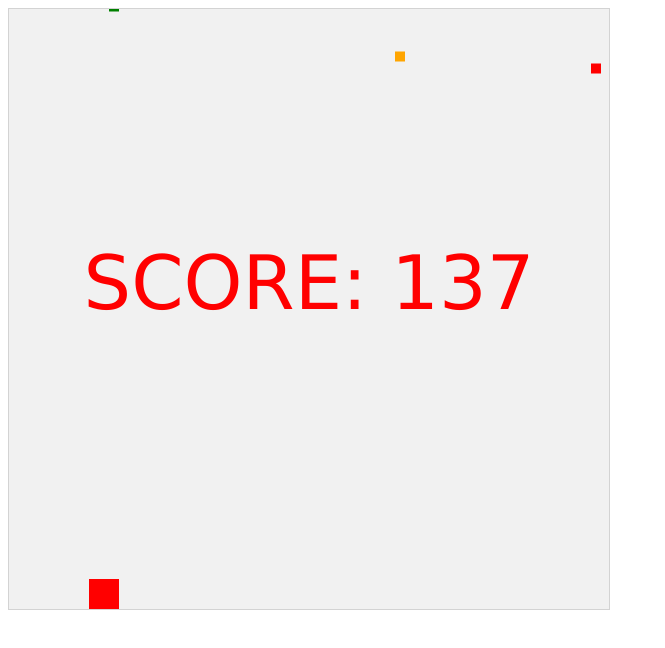
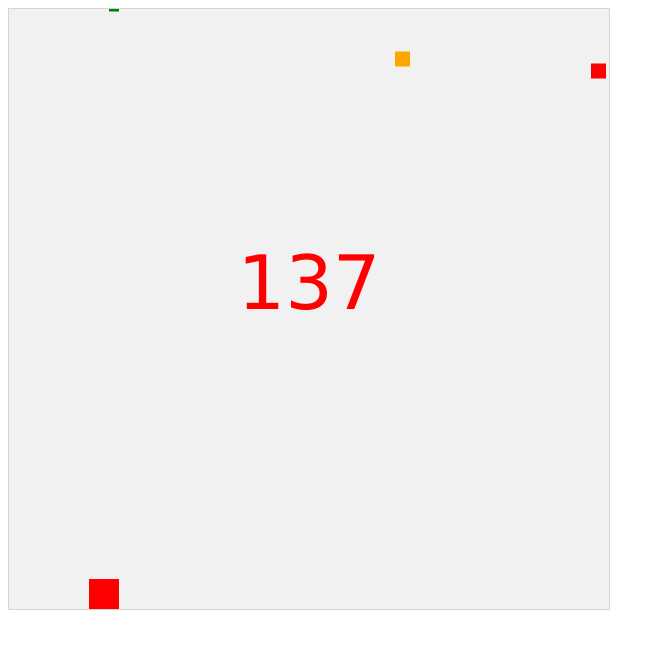
Before and after one commit to axelvestberg/asteroid-dodger, a plain HTML site: page asteroid-dodger.html in a window 1280 px wide. Shown: the whole page, without its empty margins (0-665 px from the left). Drawn offline with Linux system fonts and the light colour scheme.

Commit message:
changed score string

```diff
--- a/asteroid-dodger.html
+++ b/asteroid-dodger.html
@@ -79,13 +79,12 @@
             gameOver: function () {
                 var num = myGameArea.frameNo;
                 var score = Math.round((Math.pow(num, 2) / 10));
-                var scoreString = "SCORE: " + score;
                 console.log(score);
                 ctx = myGameArea.context;
                 ctx.font = "75px Verdana";
                 ctx.fillStyle = "red";
                 ctx.textAlign = "center";
-                ctx.fillText(scoreString, this.canvas.width / 2, this.canvas.height / 2);
+                ctx.fillText(score, this.canvas.width / 2, this.canvas.height / 2);
             }
         }
 
@@ -236,9 +235,9 @@
                 gapOne = Math.floor(Math.random() * (x + 1));
                 gapTwo = Math.floor(Math.random() * (x + 1));
                 gapThree = Math.floor(Math.random() * (x + 1));
-                myObstacles.push(new component(10, 10, "black", gapOne, -gapTwo));
-                myObstacles.push(new component(10, 10, "red", gapTwo, -height));
-                myObstacles.push(new component(10, 10, "orange", gapThree, -50));
+                myObstacles.push(new component(15, 15, "black", gapOne, -gapTwo));
+                myObstacles.push(new component(15, 15, "red", gapTwo, -height));
+                myObstacles.push(new component(15, 15, "orange", gapThree, -50));
                 myScoreObjects.push(new component(10, 10, "green", 100, -100));
             }
             for (i = 0; i < myObstacles.length; i += 1) {
```
